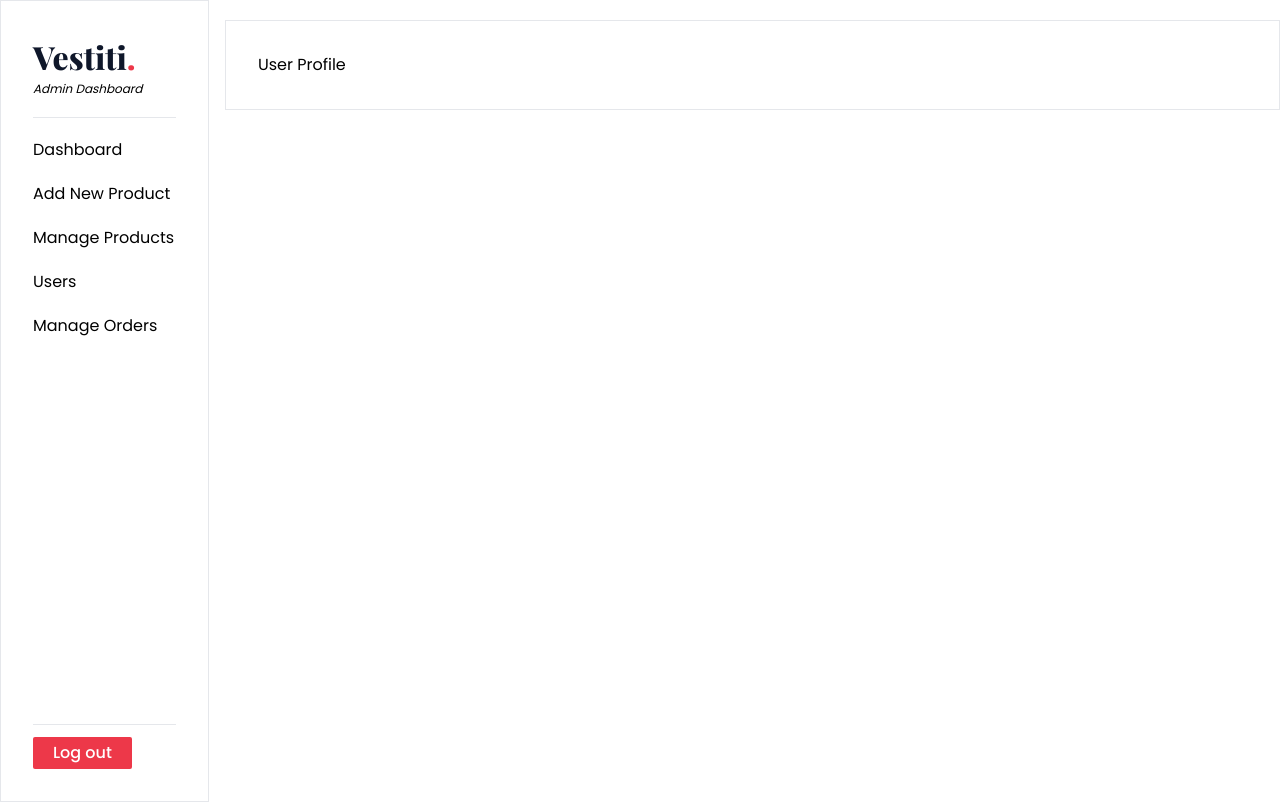
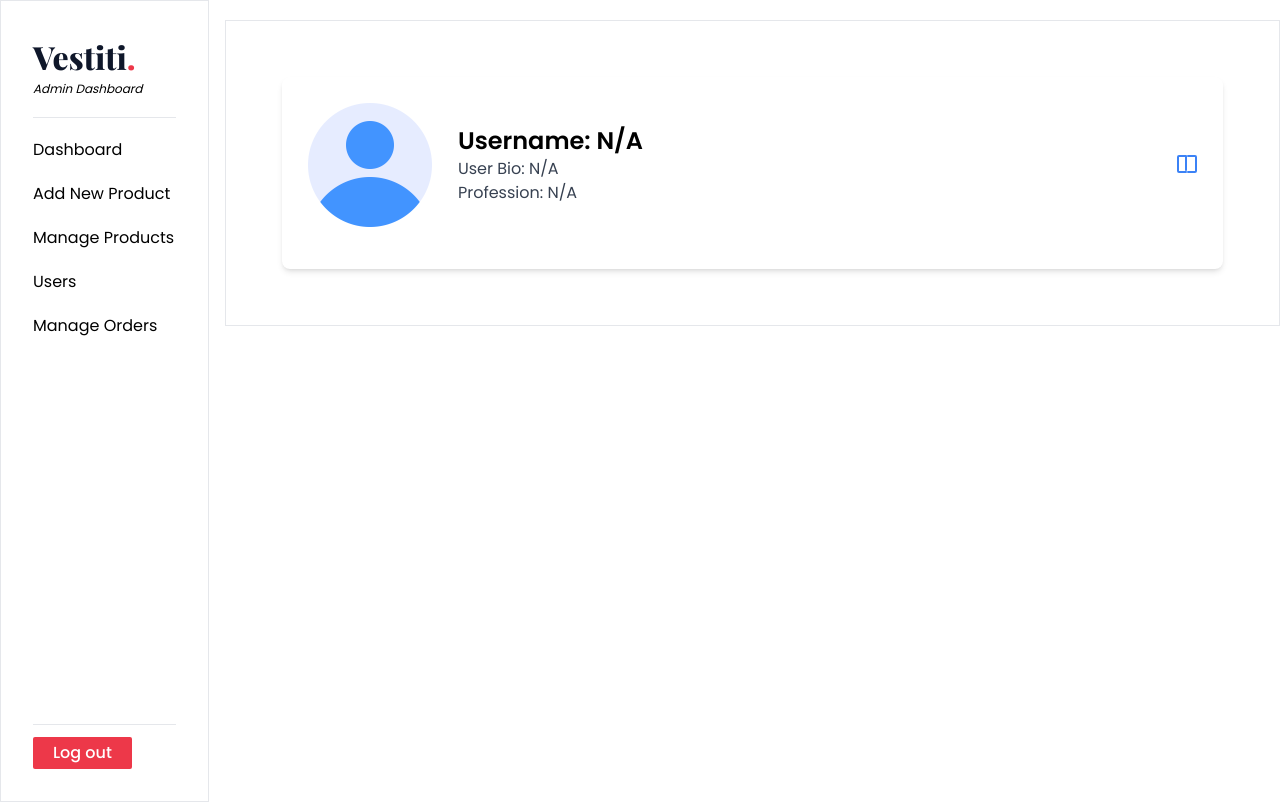
Before and after one commit to gus-pi/evestiti, a React (Vite) app in the folder frontend/: page /dashboard/profile in a window 1280 px wide. Built offline with nearby package versions, Linux system fonts and the light colour scheme; sample sign-in values are in the browser's storage.

Commit message:
start add user profile update to user dashboard

```diff
--- /dev/null
+++ b/frontend/src/pages/dashboard/user/UserProfile.tsx
@@ -0,0 +1,182 @@
+import { useDispatch, useSelector } from 'react-redux';
+import { RootState } from '../../../redux/store';
+import { useEditProfileMutation } from '../../../redux/features/auth/authApi';
+import React, { useState } from 'react';
+
+import avatarImg from '../../../assets/avatar.png';
+
+const UserProfile = () => {
+  const user = useSelector((state: RootState) => state.auth.user);
+  const dispatch = useDispatch();
+
+  const [editProfile, { isLoading, isError, error, isSuccess }] =
+    useEditProfileMutation(user);
+
+  if (isLoading) return <div>Loading...</div>;
+  if (error) return <div>failed to load reviews.</div>;
+
+  const [formData, setFormData] = useState({
+    username: '',
+    profileImage: '',
+    bio: '',
+    profession: '',
+    userId: '',
+  });
+  const [isModalOpen, setIsModalOpen] = useState(false);
+
+  const handleChange = (e: React.ChangeEvent<HTMLInputElement>) => {
+    setFormData({
+      ...formData,
+      [e.target.name]: e.target.value,
+    });
+  };
+
+  const handleSubmit = (e: React.FormEvent) => {};
+
+  return (
+    <div className="container mx-auto p-6">
+      <div className="bg-white shadow-md rounded-lg p-6">
+        <div className="flex items-center mb-4">
+          <img
+            src={formData?.profileImage || avatarImg}
+            alt=""
+            className="w-32 h-32 object-cover rounded-full"
+          />
+          <div className="ml-6">
+            <h3 className="text-2xl font-semibold">
+              Username: {formData?.username || 'N/A'}
+            </h3>
+            <p className="text-gray-700">User Bio: {formData.bio || 'N/A'}</p>
+            <p className="text-gray-700">
+              Profession: {formData.profession || 'N/A'}
+            </p>
+          </div>
+          <button
+            onClick={() => setIsModalOpen(true)}
+            className="ml-auto text-blue-500 hover:text-blue-700"
+          >
+            <svg
+              className="w-6 h-6"
+              fill="none"
+              stroke="currentColor"
+              viewBox="0 0 24 24"
+              xmlns="http://www.w3.org/2000/svg"
+            >
+              <path
+                strokeLinecap="round"
+                strokeLinejoin="round"
+                strokeWidth="2"
+                d="M11 3H4a1 1 0 00-1 1v14a1 1 0 001 1h7m2 0h7a1 1 0 001-1V4a1 1 0 00-1-1h-7m-2 0v14"
+              ></path>
+            </svg>
+          </button>
+        </div>
+      </div>
+
+      {/* show modal */}
+      {isModalOpen && (
+        <div className="fixed inset-0 bg-black bg-opacity-90 flex items-center justify-center z-50">
+          <div className="bg-white p-6 rounded-lg md:w-96 max-w-xl mx-auto relative">
+            <button
+              onClick={() => setIsModalOpen(false)}
+              className="absolute top-2 right-2 text-gray-500 hover:text-gray-700"
+            >
+              <i className="ri-close-line size-8 p-2 bg-black rounded-full"></i>
+            </button>
+            <h2 className="text-2xl font-bold mb-4">Edit Profile</h2>
+            <form onSubmit={handleSubmit}>
+              <div className="mb-4">
+                <label
+                  htmlFor="username"
+                  className="block text-sm font-medium text-gray-700 "
+                >
+                  Username
+                </label>
+                <input
+                  type="text"
+                  name="username"
+                  value={formData?.username}
+                  onChange={handleChange}
+                  placeholder="username"
+                  className="mt-1 p-2 w-full border border-gray-300 rounded-md shadow-sm"
+                  required
+                />
+              </div>
+              <div className="mb-4">
+                <label
+                  htmlFor="profileImage"
+                  className="block text-sm font-medium text-gray-700 "
+                >
+                  Profile Image Url
+                </label>
+                <input
+                  type="text"
+                  name="profileImage"
+                  value={formData?.profileImage}
+                  onChange={handleChange}
+                  placeholder="profileImage url"
+                  className="mt-1 p-2 w-full border border-gray-300 rounded-md shadow-sm"
+                  required
+                />
+              </div>
+              <div className="mb-4">
+                <label
+                  htmlFor="bio"
+                  className="block text-sm font-medium text-gray-700 "
+                >
+                  Tell us about yourself
+                </label>
+                <textarea
+                  name="bio"
+                  rows={3}
+                  className="mt-1 p-2 w-full border border-gray-300 rounded-md shadow-sm"
+                  value={formData?.bio}
+                  onChange={handleChange}
+                  placeholder="add your bio"
+                ></textarea>
+              </div>
+              <div className="mb-4">
+                <label
+                  htmlFor="profession"
+                  className="block text-sm font-medium text-gray-700 "
+                >
+                  Profession
+                </label>
+                <input
+                  type="text"
+                  name="profession"
+                  value={formData?.profession}
+                  onChange={handleChange}
+                  placeholder="profession"
+                  className="mt-1 p-2 w-full border border-gray-300 rounded-md shadow-sm"
+                  required
+                />
+              </div>
+              <button
+                className={`mt-4 w-full bg-blue-500 text-white py-2 px-4 rounded-md ${
+                  isLoading ? 'opacity-50 cursor-not-allowed' : ''
+                }`}
+                type="submit"
+                disabled={isLoading}
+              >
+                {isLoading ? 'Saving...' : 'Save Changes'}
+              </button>
+              {isError && (
+                <p className="mt-2 text-red-500">
+                  Failed to update profile. Please try again
+                </p>
+              )}
+              {isSuccess && (
+                <p className="mt-2 text-green-500">
+                  Profile updated successfully!
+                </p>
+              )}
+            </form>
+          </div>
+        </div>
+      )}
+    </div>
+  );
+};
+
+export default UserProfile;
--- a/frontend/src/routers/router.tsx
+++ b/frontend/src/routers/router.tsx
@@ -14,6 +14,7 @@
 import UserOrders from '../pages/dashboard/user/UserOrders';
 import UserPayments from '../pages/dashboard/user/UserPayments';
 import UserReviews from '../pages/dashboard/user/UserReviews';
+import UserProfile from '../pages/dashboard/user/UserProfile';
 
 const router = createBrowserRouter([
   {
@@ -45,8 +46,8 @@
       { path: '', element: <UserDashMain /> },
       { path: 'orders', element: <UserOrders /> },
       { path: 'payments', element: <UserPayments /> },
-      { path: 'profile', element: <div>User Profile</div> },
       { path: 'reviews', element: <UserReviews /> },
+      { path: 'profile', element: <UserProfile /> },
 
       //admin routes (only accessible by admins) TODO:private route using role field
       {
```
